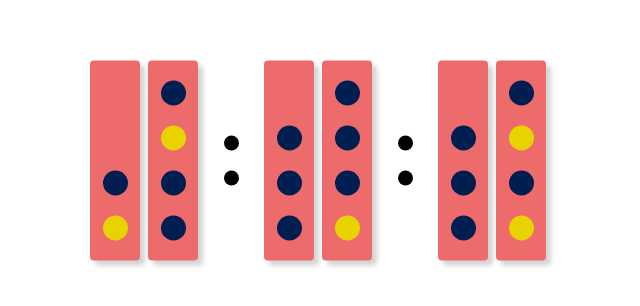
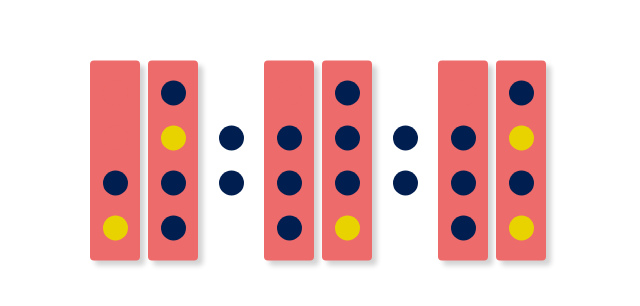
Before and after one commit to PerryBruins/Clock, a React (Create React App) app: page / in a window 1280 px wide. Shown: the part 214-520 px from the top of the page, without its empty margins (322-962 px from the left). Built offline with nearby package versions, Linux system fonts and the light colour scheme; a web font is replaced by a local one.

Commit message:
cosmetic changes

```diff
--- a/src/components/Clock.js
+++ b/src/components/Clock.js
@@ -16,6 +16,7 @@ const decimalDigitsInvisibleStyle = {
 export default function Clock({date}) {
     const [time, setTime] = useState(new Date());
     const [showTime, setShowTime] = useState(false);
+    const [lightDivider, setLightDivider] = useState(false);
 
     function pad(num, size) {
         num = num.toString(10);
@@ -24,10 +25,13 @@ export default function Clock({date}) {
     }
 
     useEffect(() => {
-        const interval = setInterval(() => { setTime(new Date()); }, 1000);
+        const interval = setInterval(() => {
+            setTime(new Date());
+            setLightDivider(!lightDivider);
+        }, 1000);
 
         return () => clearInterval(interval);
-    }, []);
+    }, [setTime, lightDivider]);
 
     var hrs1 = time.getHours() / 10;
     var hrs2 = time.getHours() % 10;
@@ -50,7 +54,7 @@ export default function Clock({date}) {
                 </div>
             </div>
 
-            <Divider />
+            <Divider lightDivider={lightDivider} />
 
             <div className='digit-set'>
                 <div className='digits'>
@@ -62,7 +66,7 @@ export default function Clock({date}) {
                 </div>
             </div>
 
-            <Divider />
+            <Divider  lightDivider={lightDivider} />
 
             <div className='digit-set'>
                 <div className='digits'>
--- a/src/components/Divider.css
+++ b/src/components/Divider.css
@@ -9,10 +9,21 @@
 }
 
 .divider-dot {
-    height: 15px;
-    width: 15px;
+    height: 25px;
+    width: 25px;
     border-radius: 50%;
-    background-color: Black;
+    background-color: #001E50;
     border-style: none;
     display: inline-block;
 }
+
+.divider-dot-light {
+    height: 5px;
+    width: 5px;
+    border-radius: 50%;
+    border-style: solid;
+    border-width: 10px;
+    border-color: #001E50;
+    background-color: #E8D300;
+    display: inline-block;
+}
--- a/src/components/Divider.js
+++ b/src/components/Divider.js
@@ -1,10 +1,10 @@
 import './Divider.css';
 
-export default function Divider() {
+export default function Divider({lightDivider}) {
     return (
         <div className='divider'>
-            <span className='divider-dot' />
-            <span className='divider-dot' />
+            <span className={lightDivider ? 'divider-dot' : 'divider-dot-light'} />
+            <span className={lightDivider ? 'divider-dot' : 'divider-dot-light'} />
         </div>
     );
 }
```
